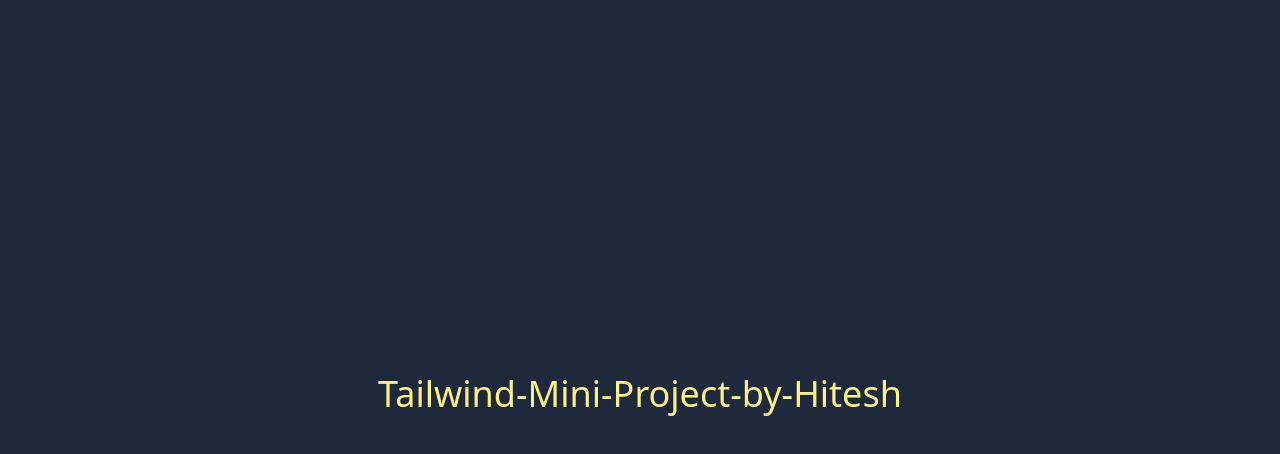
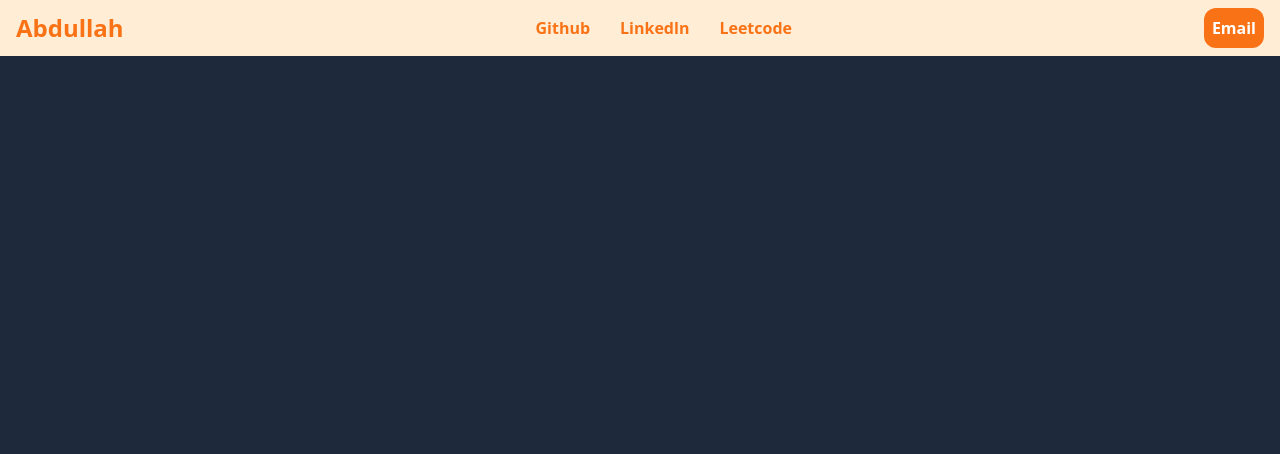
Before and after one commit to MirzaAbdullahBaig/Tailwind-Mini-Project-by-Hitesh, a plain HTML site: page index.html in a window 1280 px wide. Drawn offline with Linux system fonts and the light colour scheme.

Commit message:
Navbar Complete

```diff
--- a/index.html
+++ b/index.html
@@ -8,10 +8,22 @@
     <link rel="stylesheet" href="./dist/style.css">
 </head>
 
-<body>
-    <div class="grid place-content-center h-screen bg-slate-800">
-        <h1 class="text-yellow-200 text-4xl text-center mb-3">Tailwind-Mini-Project-by-Hitesh</h1>
-    </div>
+<body class="bg-slate-800">
+
+    <!-- navbar start -->
+    <nav class="w-full h-14 text-orange-500 bg-orange-100 flex justify-between px-6 md:px-4 items-center">
+        <div class="text-2xl font-bold ">Abdullah</div>
+        <ul class="md:flex hidden font-bold">
+            <li class="mx-[15px] cursor-pointer text-orange-500">Github</li>
+            <li class="mx-[15px] cursor-pointer text-orange-500">Linkedln</li>
+            <li class="mx-[15px] cursor-pointer text-orange-500">Leetcode</li>
+        </ul>
+        <div class="hidden md:block px-2 py-2 bg-orange-500 text-white rounded-xl font-bold cursor-pointer">Email</div>
+        <div class="md:hidden text-orange-500">
+            <a class="text-5xl" href="#">&#8801;</a>
+        </div>
+    </nav>
+    <!-- navbar end -->
 </body>
 
 </html>
```
Also changed, not shown: dist/style.css.
